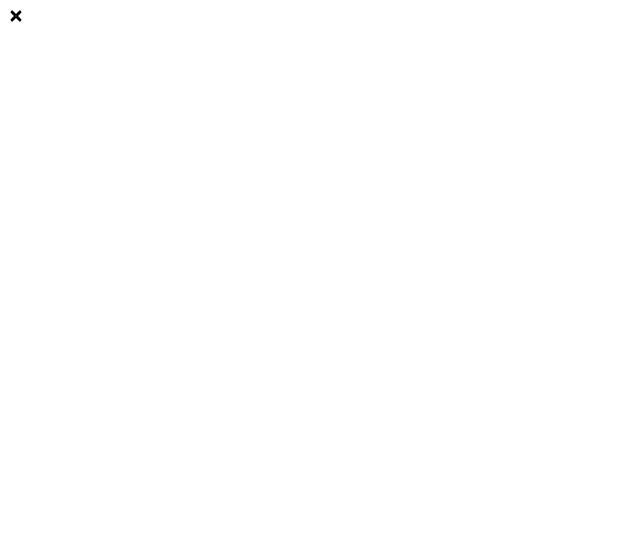
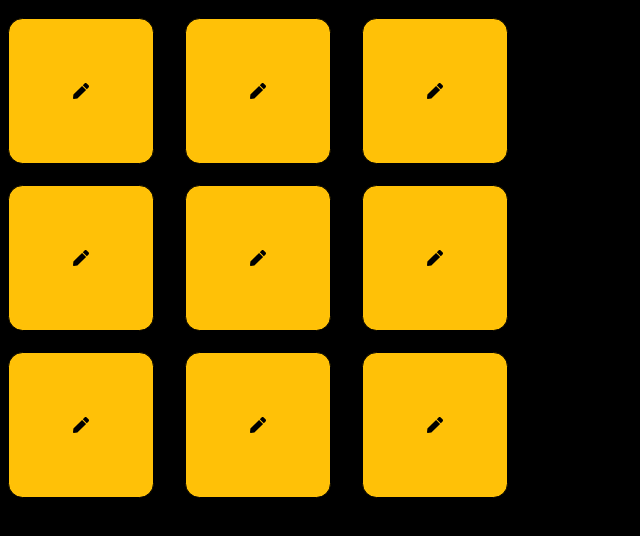
Before and after one commit to ShubhamTiwari55/Tic-Tac-Toe-, a React (Vite) app: page / in a window 1280 px wide. Shown: the top 536 px of the page, without its empty margins (0-640 px from the left). Built offline with nearby package versions, Linux system fonts and the light colour scheme.

Commit message:
frontend done

```diff
--- a/src/App.css
+++ b/src/App.css
@@ -1,3 +1,6 @@
 :root {
   --yellow: #ffc107
 }
+body{
+  background-color: black;
+}
--- a/src/App.jsx
+++ b/src/App.jsx
@@ -1,12 +1,14 @@
 import './App.css'
-import Icon from './components/Icon/Icon'
+//import Card from './components/card/Card'
+import Grid from './components/grid/Grid'
+//import Icon from './components/Icon/Icon'
 
 function App() {
 
   return (
-    <>
-    <Icon name="cross"/>
-    </>
+     <>
+     <Grid numberOfCards={9}/>
+     </>
   )
 }
 
--- /dev/null
+++ b/src/components/Card/Card.css
@@ -0,0 +1,12 @@
+.card {
+    border: 1px solid black;
+    padding: 2rem;
+    display: flex;
+    flex: 0 0 auto;
+    justify-content: center;
+    align-items: center;
+    height: 80px;
+    width: 80px;
+    border-radius: 10%;
+    background-color: var(--yellow);
+}
--- a/src/components/Card/Card.jsx
+++ b/src/components/Card/Card.jsx
@@ -1,7 +1,9 @@
-function Card(){
+import Icon from "../Icon/Icon";
+import '../Card/Card.css';
+function Card({iconName}){
     return(
-        <div>
-            <span></span>
+        <div className="card">
+           <Icon name = {iconName}/>
         </div>
     )
 }
--- /dev/null
+++ b/src/components/Grid/Grid.css
@@ -0,0 +1,9 @@
+.grid{
+    height: 500px;
+    width: 500px;
+    display: flex;
+    flex: 0 0 auto;
+    justify-content: space-between;
+    align-items: center;
+    flex-wrap: wrap;
+}
--- a/src/components/Grid/Grid.jsx
+++ b/src/components/Grid/Grid.jsx
@@ -0,0 +1,13 @@
+import Card from "../card/Card";
+import './Grid.css';
+
+function Grid({numberOfCards}){
+return(
+    <div className="grid">
+   {Array(numberOfCards).fill(<Card/>).map((el, idx)=>{
+    return <Card iconName="" key={idx} />})}
+    </div>
+
+)
+}
+export default Grid;
```
